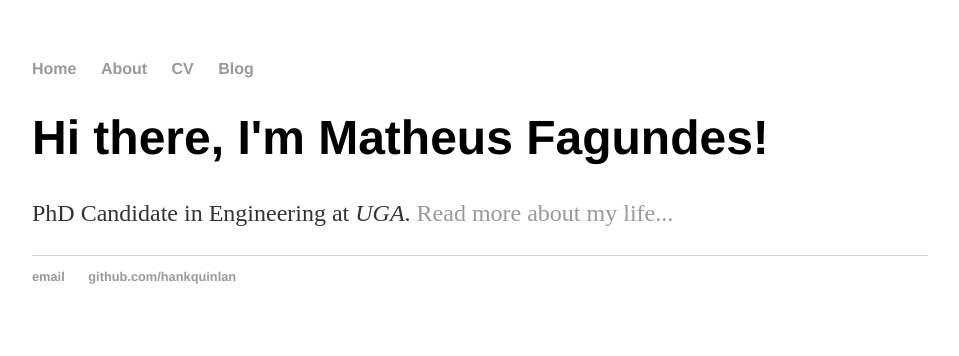
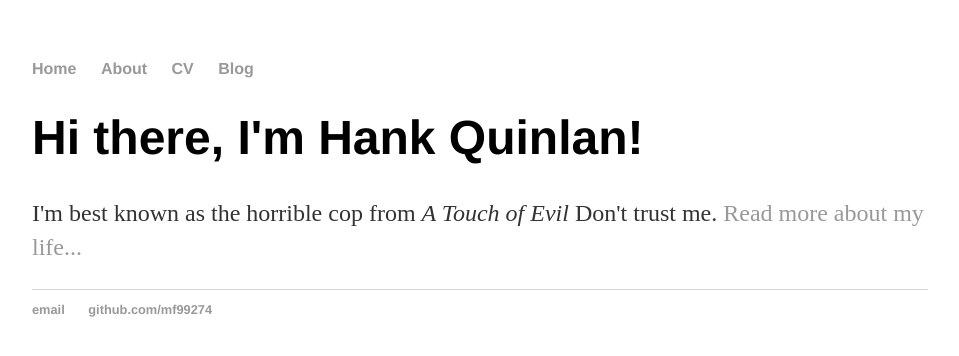
Before and after one commit to mf99274/mf99274.github.io, a Jekyll site: the page built from index.html, in a window 1280 px wide. Shown: the top 356 px of the page, without its empty margins (160-1119 px from the left). Built offline with Jekyll 4.4.1, drawn with Linux system fonts in a browser that asks for light colours.

Commit message:
Update index.html

```diff
--- a/index.html
+++ b/index.html
@@ -1,31 +1,8 @@
-<!DOCTYPE html>
-<html>
-	<head>
-		<title>Matheus Fagundes</title>
-	</head>
-		<title>PhD Candidate</title>
-		<!-- link to main stylesheet -->
-		<link rel="stylesheet" type="text/css" href="/css/main.css">
-	<body>
-		<nav>
-    		<ul>
-        		<li><a href="/">Home</a></li>
-	        	<li><a href="/about">About</a></li>
-        		<li><a href="/cv">CV</a></li>
-        		<li><a href="/blog">Blog</a></li>
-    		</ul>
-		</nav>
-		<div class="container">
-    		<div class="blurb">
-        		<h1>Hi there, I'm Matheus Fagundes!</h1>
-				<p>PhD Candidate in Engineering at <em>UGA</em>. <a href="/about">Read more about my life...</a></p>
-    		</div><!-- /.blurb -->
-		</div><!-- /.container -->
-		<footer>
-    		<ul>
-        		<li><a href="mailto:hmf99274@uga.edu">email</a></li>
-        		<li><a href="https://github.com/mf99274">github.com/hankquinlan</a></li>
-			</ul>
-		</footer>
-	</body>
-</html>
+---
+layout: default
+title: Hank Quinlan, Horrible Cop
+---
+<div class="blurb">
+	<h1>Hi there, I'm Hank Quinlan!</h1>
+	<p>I'm best known as the horrible cop from <em>A Touch of Evil</em> Don't trust me. <a href="/about">Read more about my life...</a></p>
+</div><!-- /.blurb -->
```
